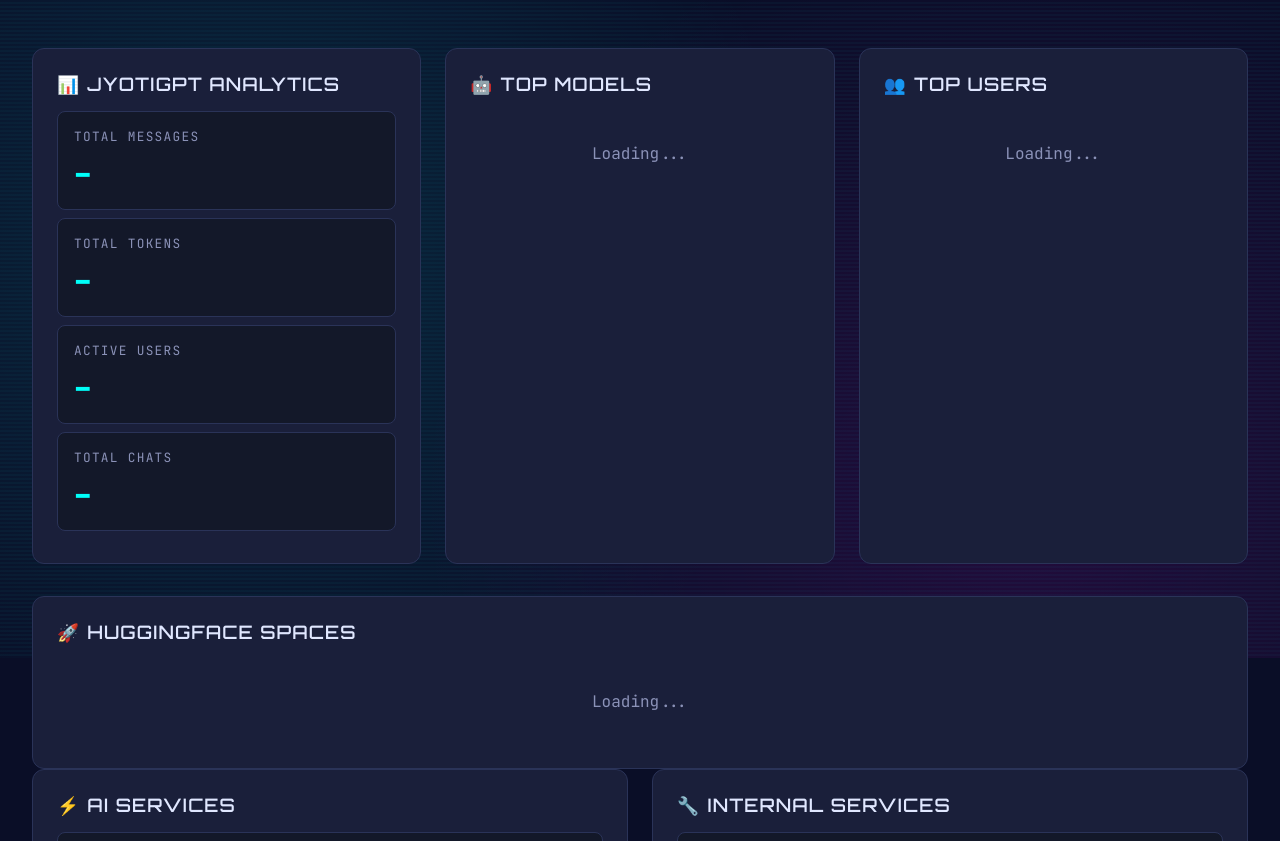
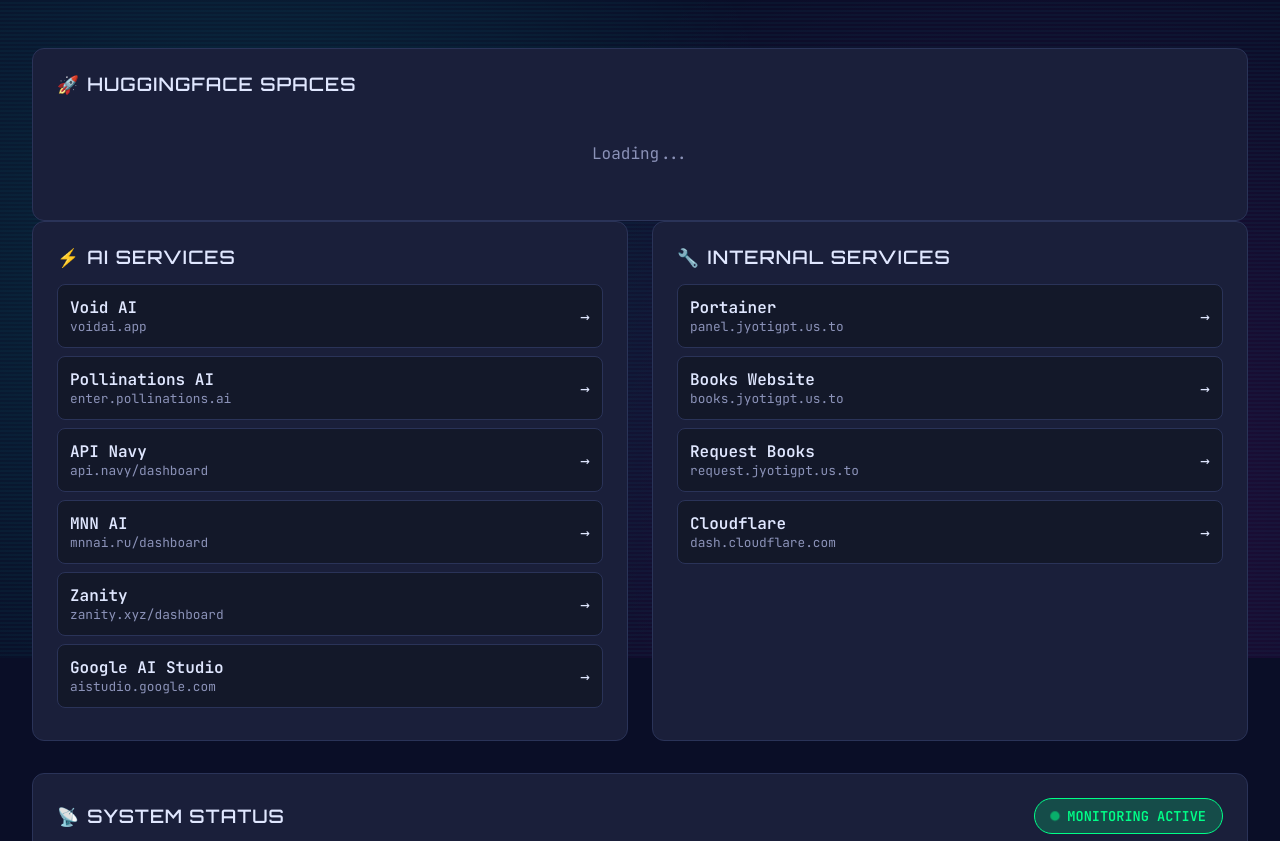
Before and after one commit to y4shg/jyotigpt-dashboard, a Flask app: page /dashboard in a window 1280 px wide. Shown: the part 142-983 px from the top of the page. Run offline with Flask 3, Linux system fonts and the light colour scheme; a user stored in the database is signed in.

Commit message:
Remove JyotiGPT API routes and related configurations; update Docker and environment settings

```diff
--- a/app.py
+++ b/app.py
@@ -94,85 +94,6 @@
     return render_template('dashboard.html', username=current_user.username)
 
 # API Routes
-@app.route('/api/jyotigpt/summary')
-@login_required
-def get_jyotigpt_summary():
-    """Fetch JyotiGPT analytics summary"""
-    try:
-        jyotigpt_url = os.getenv('JYOTIGPT_URL')
-        admin_token = os.getenv('JYOTIGPT_ADMIN_TOKEN')
-
-        if not jyotigpt_url or not admin_token:
-            return jsonify({'error': 'JyotiGPT credentials not configured'}), 400
-
-        response = requests.get(
-            f"{jyotigpt_url}/api/v1/analytics/summary",
-            headers={'Authorization': f'Bearer {admin_token}'},
-            timeout=10
-        )
-
-        if response.status_code == 200:
-            return jsonify(response.json())
-        else:
-            logger.error(f"JyotiGPT API error: {response.status_code}")
-            return jsonify({'error': 'Failed to fetch JyotiGPT data'}), response.status_code
-
-    except requests.exceptions.RequestException as e:
-        logger.error(f"JyotiGPT request failed: {str(e)}")
-        return jsonify({'error': str(e)}), 500
-
-@app.route('/api/jyotigpt/models')
-@login_required
-def get_jyotigpt_models():
-    """Fetch JyotiGPT model usage data"""
-    try:
-        jyotigpt_url = os.getenv('JYOTIGPT_URL')
-        admin_token = os.getenv('JYOTIGPT_ADMIN_TOKEN')
-
-        if not jyotigpt_url or not admin_token:
-            return jsonify({'error': 'JyotiGPT credentials not configured'}), 400
-
-        response = requests.get(
-            f"{jyotigpt_url}/api/v1/analytics/models",
-            headers={'Authorization': f'Bearer {admin_token}'},
-            timeout=10
-        )
-
-        if response.status_code == 200:
-            return jsonify(response.json())
-        else:
-            return jsonify({'error': 'Failed to fetch model data'}), response.status_code
-
-    except requests.exceptions.RequestException as e:
-        logger.error(f"JyotiGPT models request failed: {str(e)}")
-        return jsonify({'error': str(e)}), 500
-
-@app.route('/api/jyotigpt/users')
-@login_required
-def get_jyotigpt_users():
-    """Fetch JyotiGPT user activity data"""
-    try:
-        jyotigpt_url = os.getenv('JYOTIGPT_URL')
-        admin_token = os.getenv('JYOTIGPT_ADMIN_TOKEN')
-
-        if not jyotigpt_url or not admin_token:
-            return jsonify({'error': 'JyotiGPT credentials not configured'}), 400
-
-        response = requests.get(
-            f"{jyotigpt_url}/api/v1/analytics/users",
-            headers={'Authorization': f'Bearer {admin_token}'},
-            timeout=10
-        )
-
-        if response.status_code == 200:
-            return jsonify(response.json())
-        else:
-            return jsonify({'error': 'Failed to fetch user data'}), response.status_code
-
-    except requests.exceptions.RequestException as e:
-        logger.error(f"JyotiGPT users request failed: {str(e)}")
-        return jsonify({'error': str(e)}), 500
-
 @app.route('/api/hf/spaces')
 @login_required
 def get_hf_spaces():
--- a/docker-compose.yml
+++ b/docker-compose.yml
@@ -12,8 +12,6 @@
       - SECRET_KEY=${SECRET_KEY}
       - ADMIN_USERNAME=${ADMIN_USERNAME}
       - ADMIN_PASSWORD=${ADMIN_PASSWORD}
-      - JYOTIGPT_URL=${JYOTIGPT_URL}
-      - JYOTIGPT_ADMIN_TOKEN=${JYOTIGPT_ADMIN_TOKEN}
       - HF_TOKEN=${HF_TOKEN}
       - HF_SPACE_IDS=${HF_SPACE_IDS}
     env_file:
--- a/templates/dashboard.html
+++ b/templates/dashboard.html
@@ -409,51 +409,6 @@
             </div>
         </div>
 
-        <!-- Analytics Section -->
-        <div class="grid">
-            <div class="card">
-                <div class="card-header">
-                    <h2 class="card-title">📊 JyotiGPT Analytics</h2>
-                </div>
-                <div id="jyotigpt-analytics">
-                    <div class="stat-card">
-                        <div class="stat-label">Total Messages</div>
-                        <div class="stat-value" id="total-messages">-</div>
-                    </div>
-                    <div class="stat-card">
-                        <div class="stat-label">Total Tokens</div>
-                        <div class="stat-value" id="total-tokens">-</div>
-                    </div>
-                    <div class="stat-card">
-                        <div class="stat-label">Active Users</div>
-                        <div class="stat-value" id="total-users">-</div>
-                    </div>
-                    <div class="stat-card">
-                        <div class="stat-label">Total Chats</div>
-                        <div class="stat-value" id="total-chats">-</div>
-                    </div>
-                </div>
-            </div>
-
-            <div class="card">
-                <div class="card-header">
-                    <h2 class="card-title">🤖 Top Models</h2>
-                </div>
-                <div class="model-list" id="model-list">
-                    <p style="text-align: center; color: var(--text-secondary); padding: 2rem;">Loading...</p>
-                </div>
-            </div>
-
-            <div class="card">
-                <div class="card-header">
-                    <h2 class="card-title">👥 Top Users</h2>
-                </div>
-                <div class="model-list" id="user-list">
-                    <p style="text-align: center; color: var(--text-secondary); padding: 2rem;">Loading...</p>
-                </div>
-            </div>
-        </div>
-
         <!-- HuggingFace Spaces -->
         <div class="card full-width">
             <div class="card-header">
@@ -565,80 +520,6 @@
     </div>
 
     <script>
-        // Fetch JyotiGPT Analytics
-        async function fetchJyotiGPTData() {
-            try {
-                const response = await fetch('/api/jyotigpt/summary');
-                if (response.ok) {
-                    const data = await response.json();
-                    document.getElementById('total-messages').textContent = data.total_messages?.toLocaleString() || '0';
-                    document.getElementById('total-tokens').textContent = data.total_tokens?.toLocaleString() || '0';
-                    document.getElementById('total-users').textContent = data.total_users?.toLocaleString() || '0';
-                    document.getElementById('total-chats').textContent = data.total_chats?.toLocaleString() || '0';
-                }
-            } catch (error) {
-                console.error('Error fetching JyotiGPT data:', error);
-            }
-        }
-
-        // Fetch Model Data
-        async function fetchModels() {
-            try {
-                const response = await fetch('/api/jyotigpt/models');
-                if (response.ok) {
-                    const data = await response.json();
-                    const modelList = document.getElementById('model-list');
-
-                    if (data.models && data.models.length > 0) {
-                        modelList.innerHTML = data.models.slice(0, 5).map(model => `
-                            <div class="model-item">
-                                <div>
-                                    <div class="model-name">${model.model_name || 'Unknown'}</div>
-                                </div>
-                                <div class="model-stats">
-                                    <span>📨 ${model.message_count?.toLocaleString() || '0'}</span>
-                                    <span>🔤 ${model.token_count?.toLocaleString() || '0'}</span>
-                                </div>
-                            </div>
-                        `).join('');
-                    } else {
-                        modelList.innerHTML = '<p style="text-align: center; color: var(--text-secondary); padding: 2rem;">No model data available</p>';
-                    }
-                }
-            } catch (error) {
-                console.error('Error fetching models:', error);
-            }
-        }
-
-        // Fetch User Data
-        async function fetchUsers() {
-            try {
-                const response = await fetch('/api/jyotigpt/users');
-                if (response.ok) {
-                    const data = await response.json();
-                    const userList = document.getElementById('user-list');
-
-                    if (data.users && data.users.length > 0) {
-                        userList.innerHTML = data.users.slice(0, 5).map(user => `
-                            <div class="model-item">
-                                <div>
-                                    <div class="model-name">${user.username || 'Unknown'}</div>
-                                </div>
-                                <div class="model-stats">
-                                    <span>📨 ${user.message_count?.toLocaleString() || '0'}</span>
-                                    <span>🔤 ${user.token_count?.toLocaleString() || '0'}</span>
-                                </div>
-                            </div>
-                        `).join('');
-                    } else {
-                        userList.innerHTML = '<p style="text-align: center; color: var(--text-secondary); padding: 2rem;">No user data available</p>';
-                    }
-                }
-            } catch (error) {
-                console.error('Error fetching users:', error);
-            }
-        }
-
         // Fetch HuggingFace Spaces
         async function fetchHFSpaces() {
             try {
@@ -725,9 +606,6 @@
 
         // Refresh all data
         function refreshAllData() {
-            fetchJyotiGPTData();
-            fetchModels();
-            fetchUsers();
             fetchHFSpaces();
         }
 
```
Also changed, not shown: static/placeholder.md (deleted, +0 -1 lines), .github/workflows/docker-publish.yml, 1 other file.
